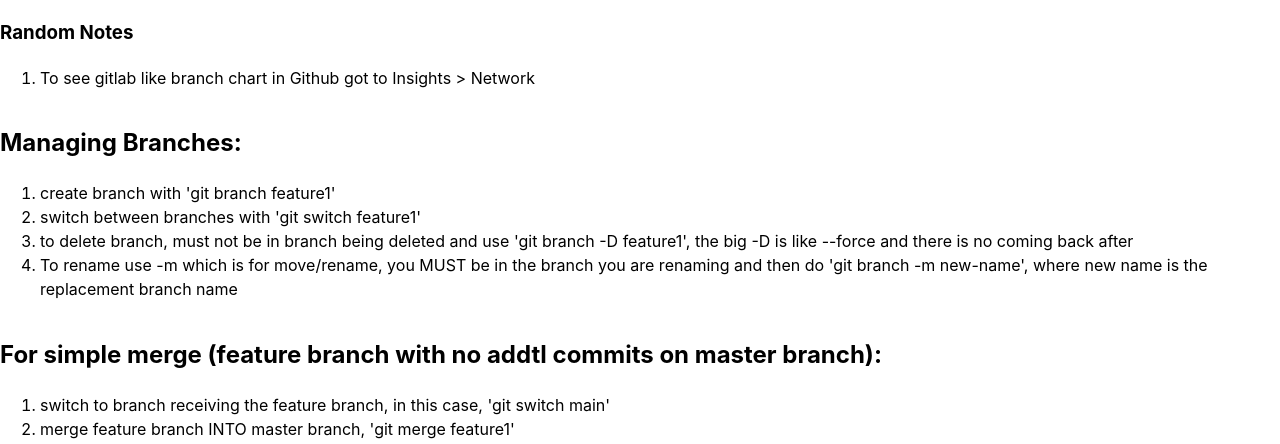
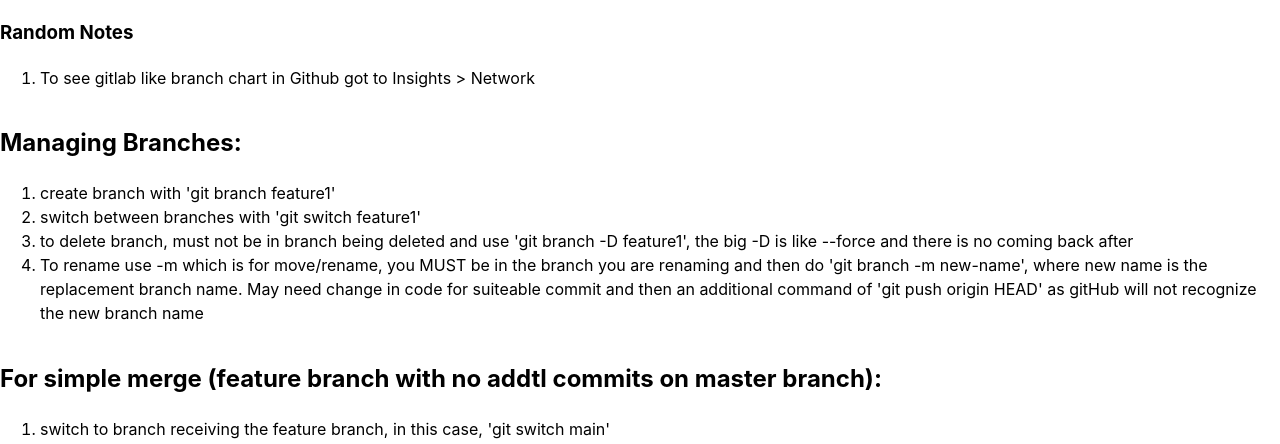
Before and after one commit to drbenn/git-practice, a website built with Vite: page index.html in a window 1280 px wide. Shown: the top 444 px of the page. Built offline with nearby package versions, Linux system fonts and the light colour scheme.

Commit message:
more language

```diff
--- a/index.html
+++ b/index.html
@@ -23,7 +23,7 @@
           <li>create branch with 'git branch feature1'</li>
           <li>switch between branches with 'git switch feature1'</li>
           <li>to delete branch, must not be in branch being deleted and use 'git branch -D feature1', the big -D is like --force and there is no coming back after</li>
-          <li>To rename use -m which is for move/rename, you MUST be in the branch you are renaming and then do 'git branch -m new-name', where new name is the replacement branch name</li>
+          <li>To rename use -m which is for move/rename, you MUST be in the branch you are renaming and then do 'git branch -m new-name', where new name is the replacement branch name. May need change in code for suiteable commit and then an additional command of 'git push origin HEAD' as gitHub will not recognize the new branch name</li>
         </ol>
       </p>
     </div>
```
